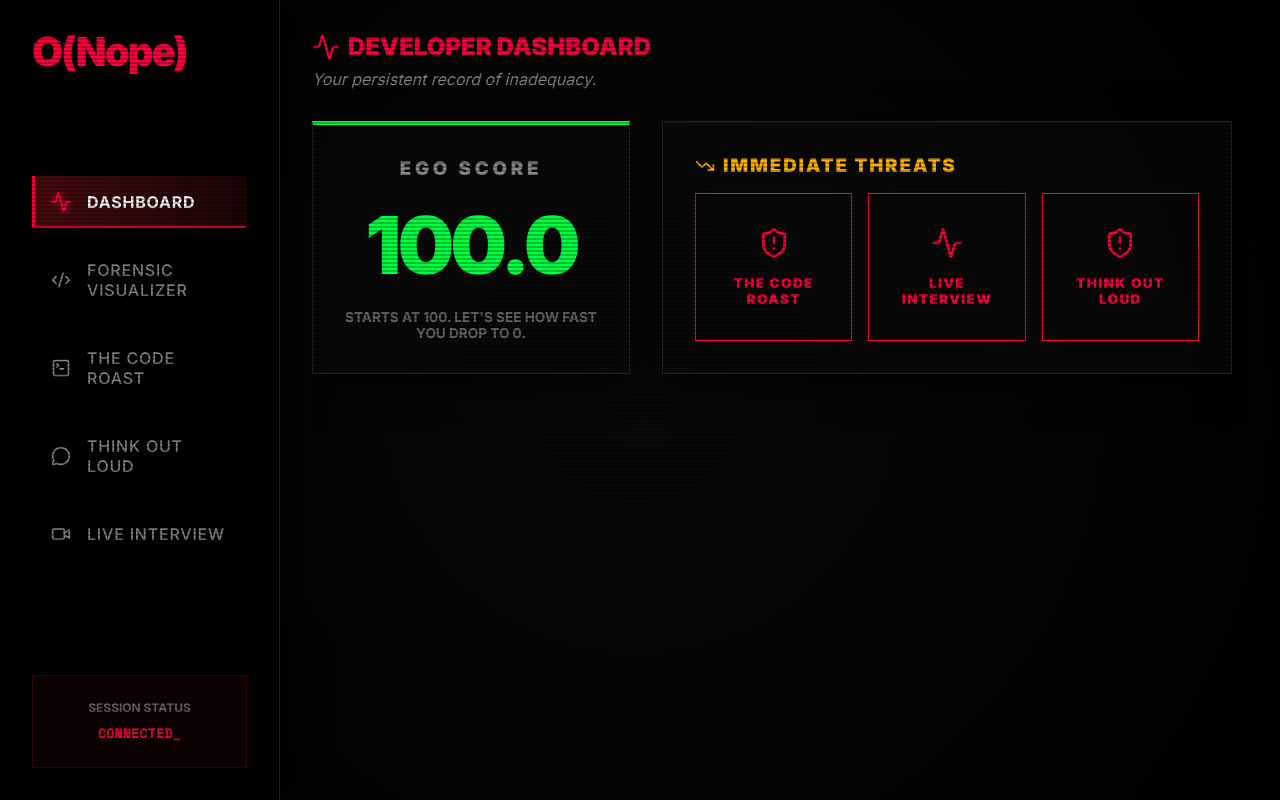
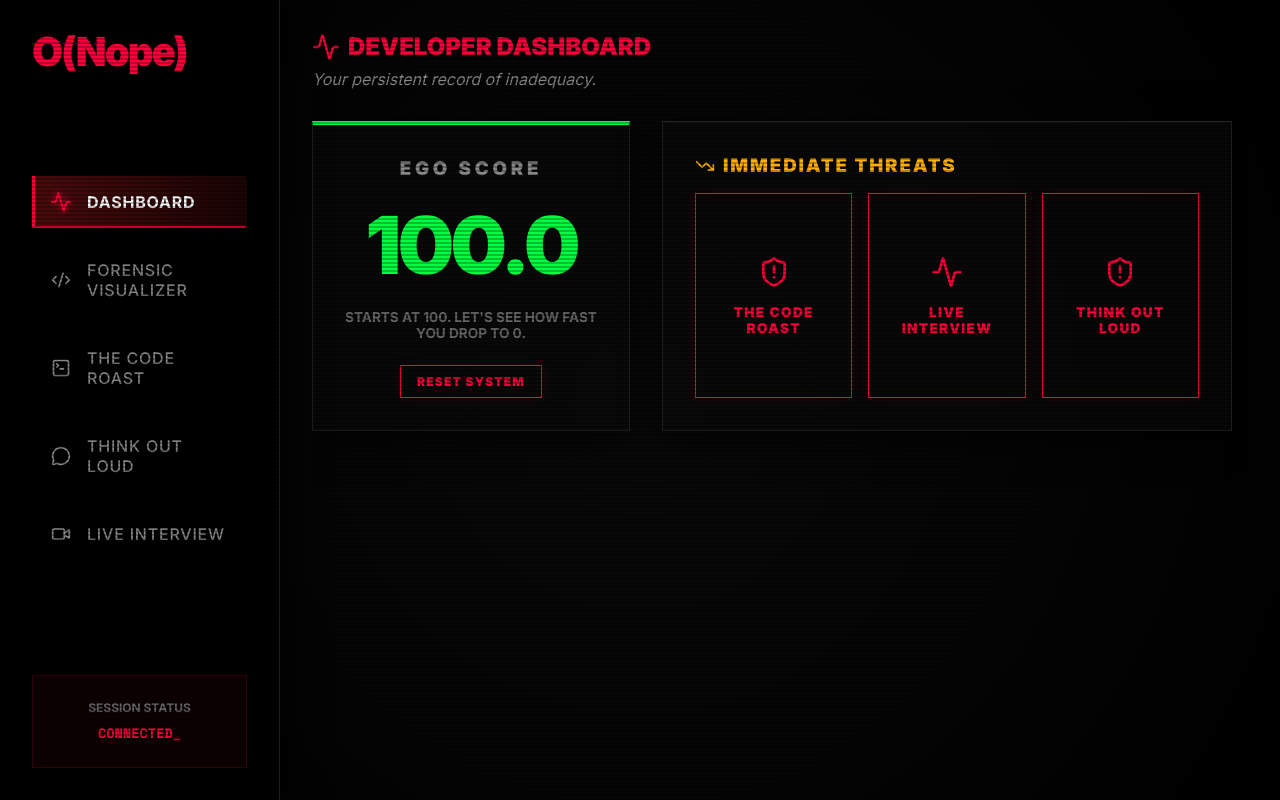
Before and after one commit to RohanMukka/O-Nope, a React (Vite) app in the folder frontend/: page / in a window 1280 px wide. Built offline with nearby package versions, Linux system fonts and the light colour scheme; no server answers.

Commit message:
feat: add user profile reset backend endpoint and dashboard RESET SYSTEM button

```diff
--- a/frontend/src/GlobalState.tsx
+++ b/frontend/src/GlobalState.tsx
@@ -12,6 +12,7 @@ type GlobalState = {
   loading: boolean;
   refreshProfile: () => Promise<void>;
   logTrauma: (mode: string, details: string, scoreChange: number) => Promise<void>;
+  resetProfile: () => Promise<void>;
 };
 
 const GlobalContext = createContext<GlobalState | undefined>(undefined);
@@ -55,12 +56,28 @@ export const GlobalProvider: React.FC<{ children: React.ReactNode }> = ({ childr
     }
   };
 
+  const resetProfile = async () => {
+    try {
+      setLoading(true);
+      const res = await fetch(`${import.meta.env.VITE_API_URL || 'http://localhost:8000'}/api/user/reset`, {
+        method: 'POST'
+      });
+      if (res.ok) {
+        await refreshProfile();
+      }
+    } catch (e) {
+      console.error('Failed to reset profile', e);
+    } finally {
+      setLoading(false);
+    }
+  };
+
   useEffect(() => {
     refreshProfile();
   }, []);
 
   return (
-    <GlobalContext.Provider value={{ score, logs, loading, refreshProfile, logTrauma }}>
+    <GlobalContext.Provider value={{ score, logs, loading, refreshProfile, logTrauma, resetProfile }}>
       {children}
     </GlobalContext.Provider>
   );
--- a/frontend/src/components/Dashboard.tsx
+++ b/frontend/src/components/Dashboard.tsx
@@ -3,7 +3,7 @@ import { motion } from 'framer-motion'
 import { Activity, ShieldAlert, TrendingDown } from 'lucide-react'
 
 export default function Dashboard({ setActiveMode }: { setActiveMode: (mode: string) => void }) {
-  const { score, loading } = useGlobalState()
+  const { score, loading, resetProfile } = useGlobalState()
 
   if (loading) {
     return (
@@ -35,6 +35,19 @@ export default function Dashboard({ setActiveMode }: { setActiveMode: (mode: str
             {score.toFixed(1)}
           </div>
           <p style={{ color: '#666', marginTop: '1rem', fontSize: '0.85rem', fontWeight: 700, textTransform: 'uppercase' }}>Starts at 100. Let's see how fast you drop to 0.</p>
+          <button
+            className="cyber-button"
+            onClick={resetProfile}
+            style={{
+              marginTop: '1.5rem',
+              fontSize: '0.75rem',
+              padding: '0.5rem 1rem',
+              borderColor: 'var(--danger-color)',
+              color: 'var(--danger-color)'
+            }}
+          >
+            RESET SYSTEM
+          </button>
         </div>
 
         <div className="glass-panel" style={{ flex: 2, padding: '2rem', display: 'flex', flexDirection: 'column', gap: '1rem' }}>
```
Also changed, not shown: 1 other file (tests, documents, lock files or other folders).
